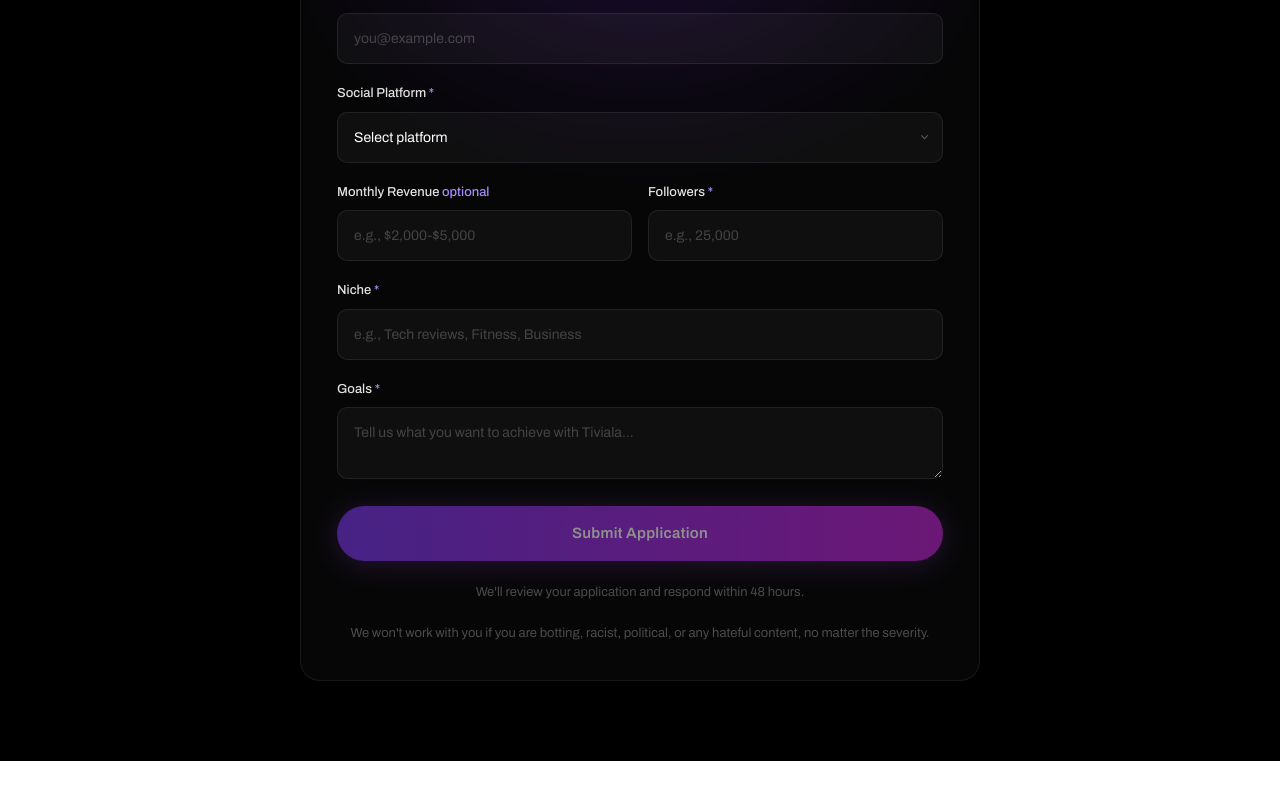
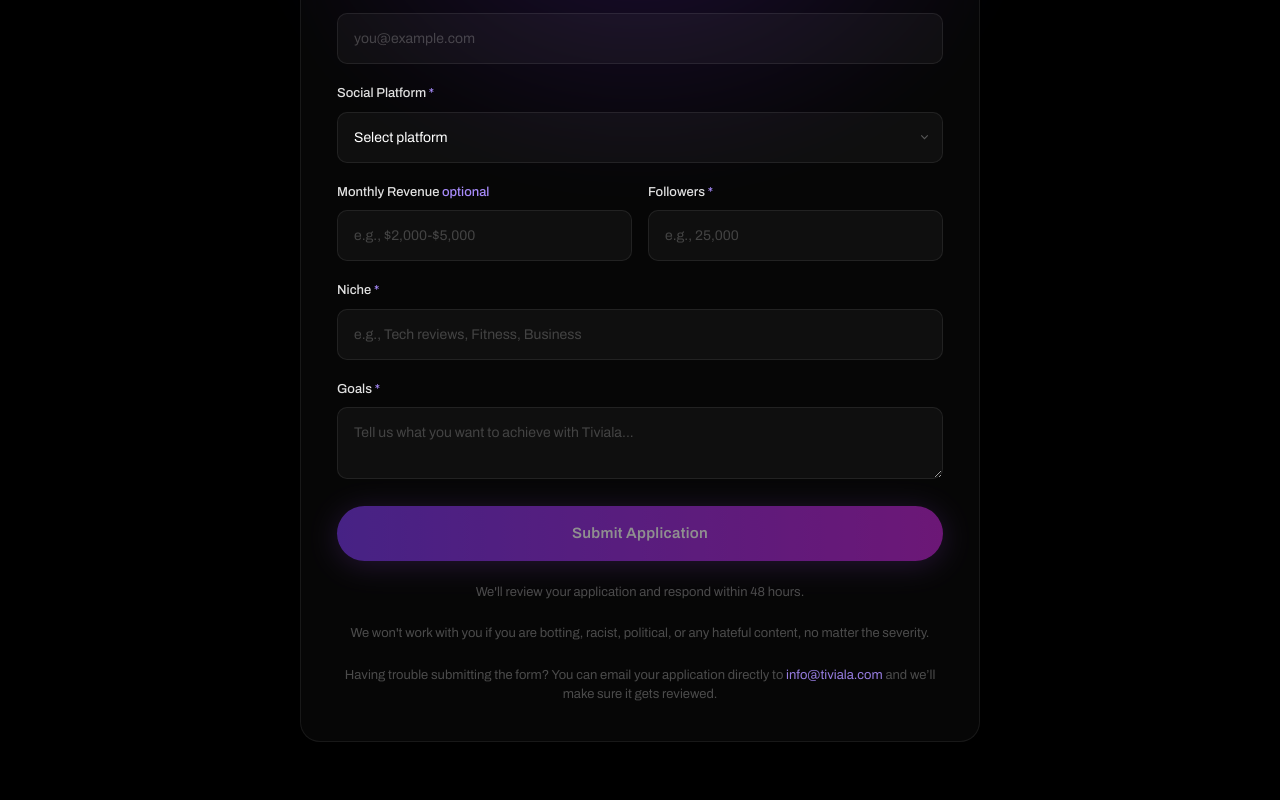
Before and after one commit to kwakdev/client, a React (Vite) app: page /form in a window 1280 px wide. Shown: the part 447-1247 px from the top of the page. Before the commit the page ends 1208 px from the top, so only its background shows below. Built offline with nearby package versions, Linux system fonts and the light colour scheme.

Commit message:
added help email

```diff
--- a/src/pages/FormPage.tsx
+++ b/src/pages/FormPage.tsx
@@ -487,7 +487,16 @@ export const FormPage: React.FC = () => {
             <p style={{ textAlign: "center", fontSize: "13px", color: "rgba(255,255,255,0.28)", marginTop: "2px" }}>
               We won't work with you if you are botting, racist, political, or any hateful content, no matter the severity.
             </p>
-
+<p style={{ textAlign: "center", fontSize: "13px", color: "rgba(255,255,255,0.28)", marginTop: "2px" }}>
+  Having trouble submitting the form? You can email your application directly to{" "}
+  <a
+    href="mailto:info@tiviala.com"
+    style={{ color: "rgba(167,139,250,0.9)", textDecoration: "none" }}
+  >
+    info@tiviala.com
+  </a>{" "}
+  and we’ll make sure it gets reviewed.
+</p>
             {status && (
               <p style={{ textAlign: "center", fontSize: "13px", color: statusColor }}>
                 {status}
```
